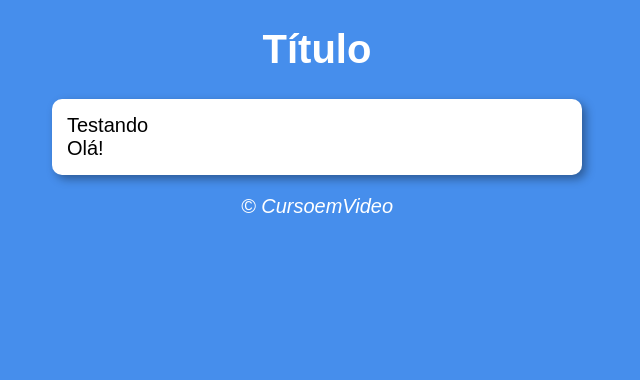
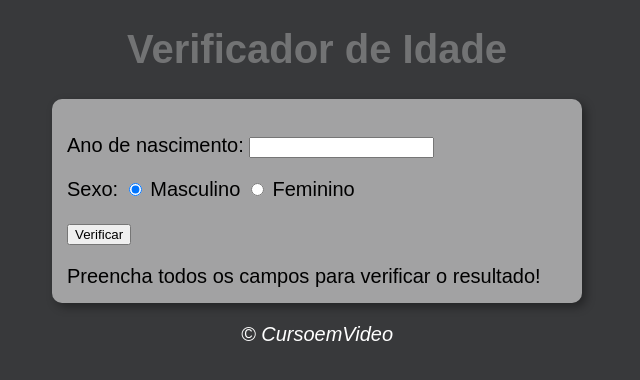
Before and after one commit to santosvini/curso-javascript, a plain HTML site: page aula12ex/ex016/modelo.html in a window 1280 px wide. Shown: the whole page, without its empty margins (323-963 px from the left). Drawn offline with Linux system fonts and the light colour scheme.

Commit message:
Pratica de exercicios para fixação

```diff
--- a/aula12ex/ex016/modelo.html
+++ b/aula12ex/ex016/modelo.html
@@ -4,20 +4,31 @@
     <meta charset="UTF-8">
     <meta http-equiv="X-UA-Compatible" content="IE=edge">
     <meta name="viewport" content="width=device-width, initial-scale=1.0">
-    <title>Modelo de Exercício</title>
+    <title>Verificador de Idade</title>
     <link rel="stylesheet" href="./style.css">
 </head>
 <body>
     <header>
-        <h1>Título</h1>
+        <h1>Verificador de Idade</h1>
     </header>
-
     <section>
         <div>
-            Testando
+            <p>Ano de nascimento:
+                <input type="number" name="txtano" id="txtano" min="0">
+            </p>
+            <p>
+                Sexo:
+                <input type="radio" name="radsex" id="masc" checked>
+                <label for="masc">Masculino</label>
+                <input type="radio" name="radsex" id="fem">
+                <label for="fem">Feminino</label>
+            </p>
+            <p>
+                <input type="button" value="Verificar" onclick="verificar()">
+            </p>
         </div>
-        <div>
-            Olá!
+        <div id="res">
+            Preencha todos os campos para verificar o resultado!
         </div>
     </section>
     <footer>
--- a/aula12ex/ex016/script.js
+++ b/aula12ex/ex016/script.js
@@ -1 +1,51 @@
-alert('Olá')
+function verificar() {
+  var data = new Date();
+  var ano = data.getFullYear();
+  var fano = document.getElementById("txtano");
+  var res = document.getElementById("res");
+  if (fano.value.length == 0 || Number(fano.value) > ano) {
+    alert("[ERRO] Verifica os dados novamente");
+  } else {
+    var fsex = document.getElementsByName("radsex");
+    var idade = ano - Number(fano.value);
+    var genero = "";
+    var img = document.createElement("img");
+    img.setAttribute("id", "foto");
+    if (fsex[0].checked) {
+      genero = "Homem";
+      if (idade >= 0 && idade < 10) {
+        // Criança
+        img.setAttribute('src', 'foto-bebe-m.jpg')
+      } else if (idade < 24) {
+        // Jovem
+        img.setAttribute('src', 'foto-jovem-m.jpg')
+      } else if (idade < 50) {
+        // Adulto
+        img.setAttribute('src', 'foto-adulto-m.jpg')
+
+      } else {
+        // Idoso
+        img.setAttribute('src', 'foto-idoso-m.jpg')
+
+      }
+    } else if (fsex[1].checked) {
+      genero = "Mulher";
+      if (idade >= 0 && idade < 10) {
+        // Criança
+        img.setAttribute('src', 'foto-bebe-f.jpg')
+      } else if (idade < 21) {
+        // Jovem
+        img.setAttribute('src', 'foto-jovem-f.jpg')
+      } else if (idade < 50) {
+        // Adulto
+        img.setAttribute('src', 'foto-adulto-f.jpg')
+      } else {
+        // Idoso
+        img.setAttribute('src', 'foto-idoso-f.jpg')
+      }
+    }
+    res.style.textAlign = "center";
+    res.innerHTML = `Detectamos ${genero} com ${idade} anos`;
+    res.appendChild(img);
+  }
+}
--- a/aula12ex/ex016/style.css
+++ b/aula12ex/ex016/style.css
@@ -1,15 +1,15 @@
 body{
-    background: rgba(70, 142, 236);
+    background: rgb(56, 57, 59);
     font: normal 15pt Arial;
 }
 
 header{
-    color: white;
+    color: rgba(255, 255, 255, 0.295);
     text-align: center;
 }
 
 section{
-    background: white;
+    background: rgba(255, 255, 255, 0.534);
     border-radius: 10px;
     padding: 15px;
     width: 500px;
```
Also changed, not shown: aula12ex/ex016/foto-bebe-m.jpg, aula12ex/ex016/foto-jovem-f.jpg (added), aula12ex/ex016/foto-jovem-m.jpg (added), 4 other files.
